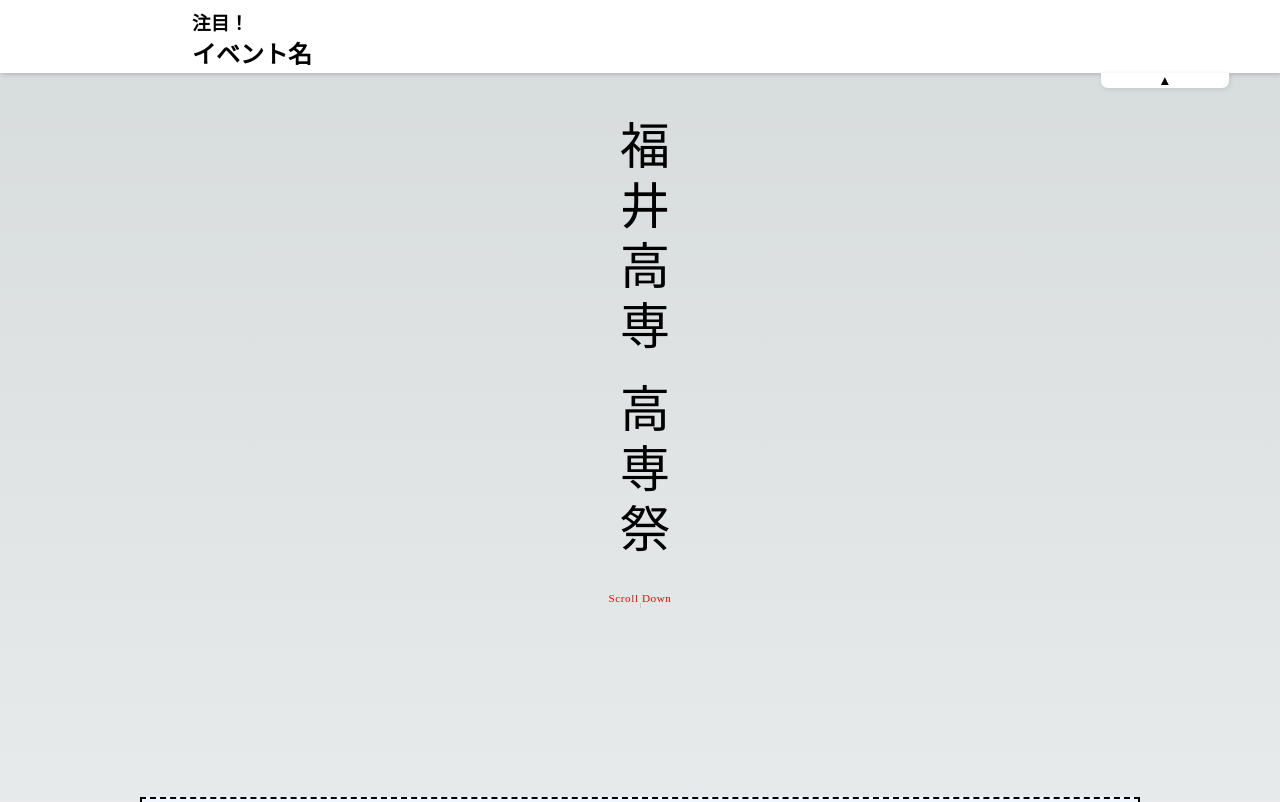
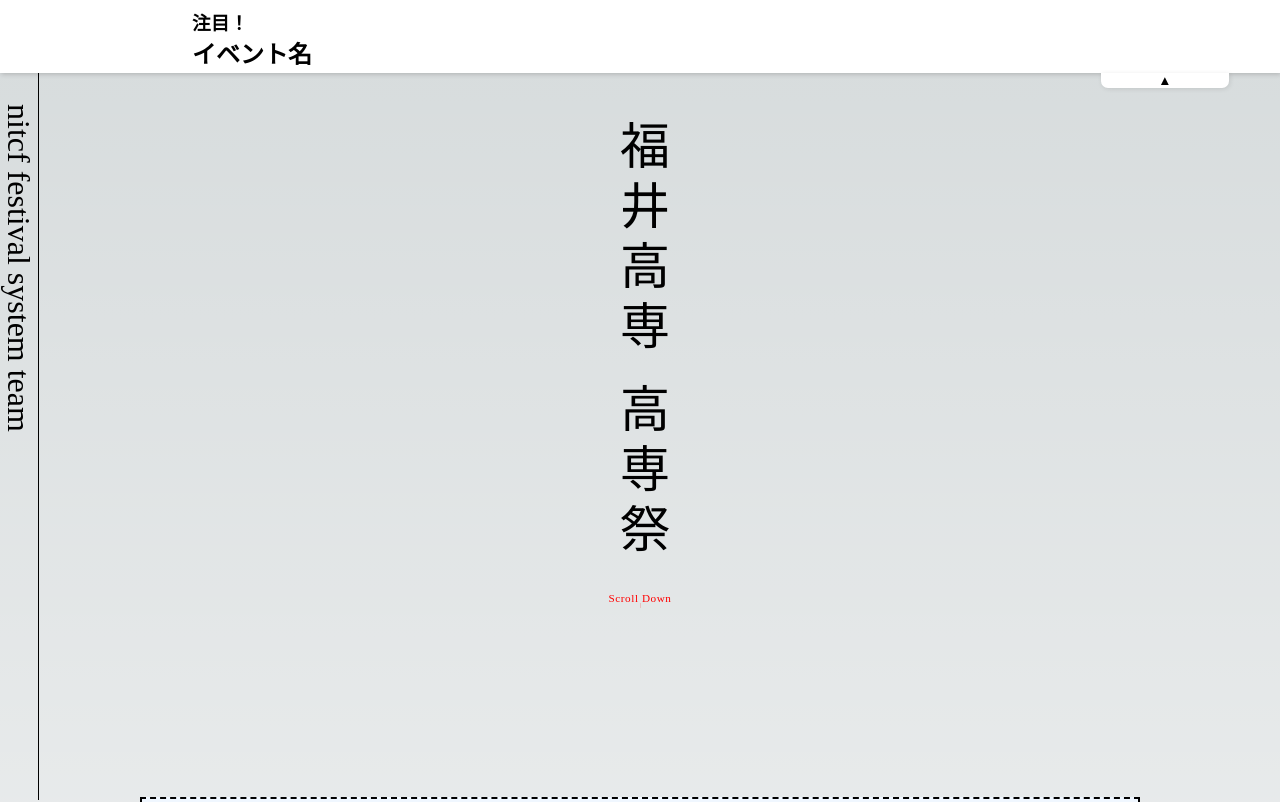
Before and after one commit to nitfc-festival-system-team/2023hp, a Next.js app: page / in a window 1280 px wide. Shown: the top 802 px of the page. Built offline with nearby package versions, Linux system fonts and the light colour scheme; a web font is replaced by a local one.

Commit message:
feat: 線と文字つけた

```diff
--- /dev/null
+++ b/src/components/VerticalLine.tsx
@@ -0,0 +1,28 @@
+export const VerticalLine = () => {
+  return (
+    <>
+      <div
+        style={{
+          position: "fixed",
+          left: "3%",
+          top: 0,
+          height: "100%",
+          width: "1px",
+          backgroundColor: "#000",
+        }}
+      />
+      <div
+        style={{
+          position: "fixed",
+          left: "0",
+          top: "13%",
+          writingMode: "vertical-rl",
+          textAlign: "center",
+          fontSize: "2rem",
+        }}
+      >
+        nitcf festival system team
+      </div>
+    </>
+  );
+};
--- a/src/pages/index.tsx
+++ b/src/pages/index.tsx
@@ -1,17 +1,13 @@
 import { useRouter } from "next/router";
 
 import { EventHeader } from "@/components/EventOverlay";
-
 import { Title } from "@/components/Title";
-
 import { ScrollView } from "@/components/scrollStyle";
-
 import { FadeAnimationProvider } from "@/components/fadeAnimationProvider";
-
 import { PageTransitionButton } from "@/components/PageTransitionButton";
 import { Map } from "@/components/Map";
-
 import { Notice } from "@/components/Notice";
+import { VerticalLine } from "@/components/VerticalLine";
 
 import React from "react";
 
@@ -29,6 +25,7 @@ export default function Page() {
           flexDirection: "column",
         }}
       >
+        <VerticalLine />
         <Title />
         <ScrollView />
         <h1
```
